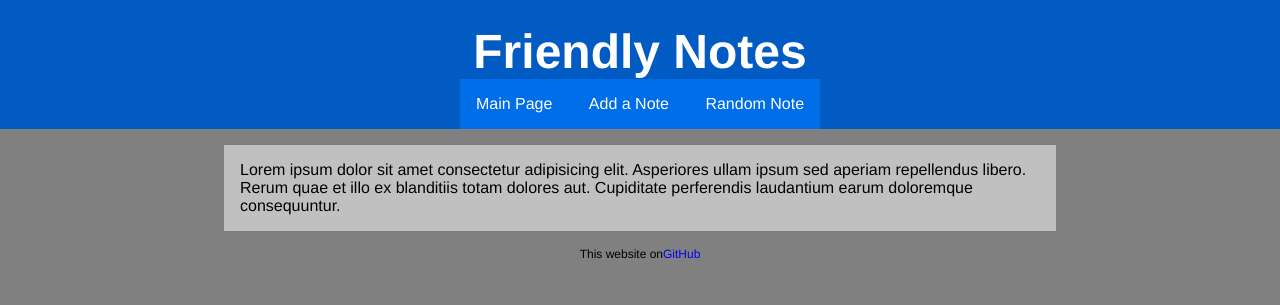
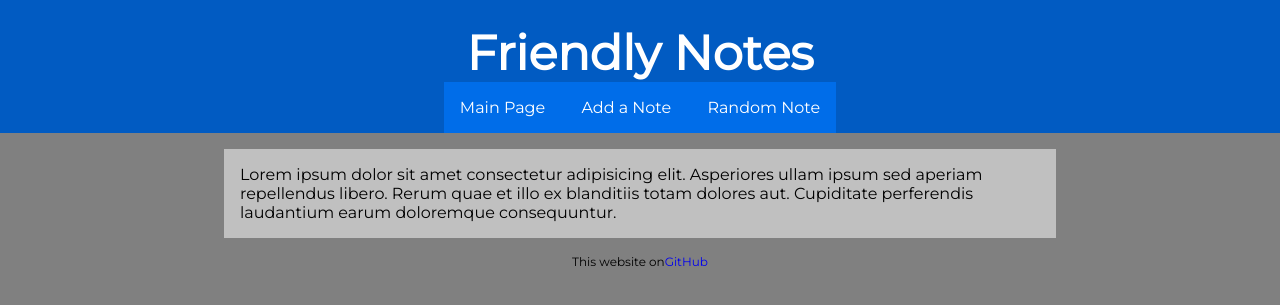
Before and after one commit to karmek-k/friendly-notes, a Django app: page / in a window 1280 px wide. Shown: the top 305 px of the page. Run offline with Django 3.2, Linux system fonts and the light colour scheme; parts of the project's set-up code (start-up, migrations or seed data) failed here and were passed over.

Commit message:
Add Montserrat font

```diff
--- a/static/shared/css/layout.css
+++ b/static/shared/css/layout.css
@@ -1,7 +1,7 @@
 * {
   margin: 0;
   padding: 0;
-  font-family: Helvetica, sans-serif;
+  font-family: 'Montserrat', Helvetica, sans-serif;
   font-size: 100%;
   text-decoration: none;
 }
--- a/templates/shared/layout.html
+++ b/templates/shared/layout.html
@@ -7,6 +7,11 @@
     <meta name="viewport" content="width=device-width, initial-scale=1.0" />
     <link rel="stylesheet" href="{% static 'shared/css/layout.css' %}" />
     <link rel="stylesheet" href="{% static 'shared/css/navbar.css' %}" />
+    <link
+      href="https://fonts.googleapis.com/css2?family=Montserrat&display=swap"
+      rel="stylesheet"
+    />
+    {% block css %}{% endblock %}
     <title>
       {% block title %}{% endblock %} - Friendly Notes
     </title>
```
